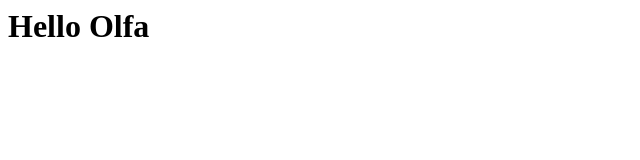
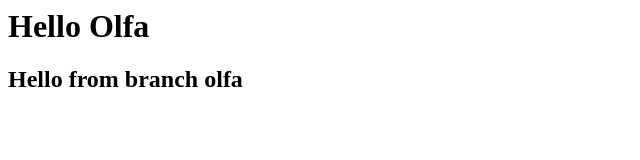
Before and after one commit to habchiolfa/test, a plain HTML site: page index.html in a window 1280 px wide. Shown: the whole page, without its empty margins (0-640 px from the left). Drawn offline with Linux system fonts and the light colour scheme.

Commit message:
updates from branch olfa

```diff
--- a/index.html
+++ b/index.html
@@ -1 +1,2 @@
 <h1>Hello Olfa</h1>
+<h2>Hello from branch olfa</h2>
```
